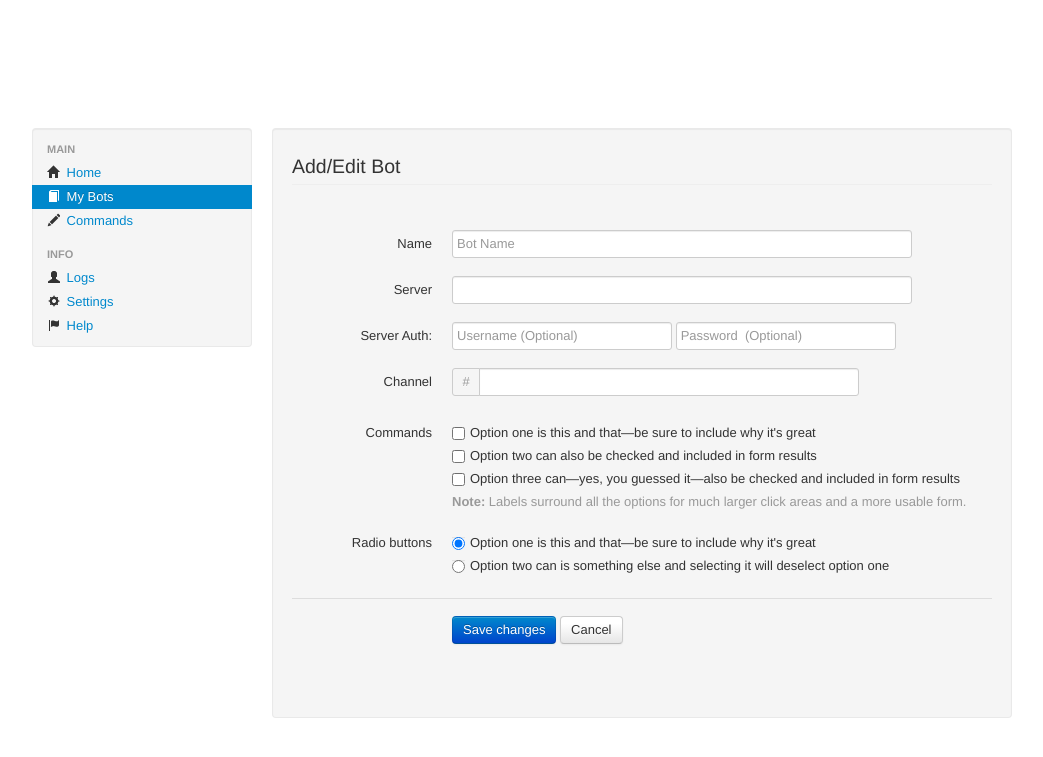
After one commit to super3/IRC-Bot, a PHP site: page /editbot.php in a window 1280 px wide. The commit adds this page. Shown: the top 757 px of the page, without its empty margins (138-1181 px from the left). Run offline with PHP 8.4, Linux system fonts and the light colour scheme.

Commit message:
EditBot Added

```diff
--- a/Style/custom.css
+++ b/Style/custom.css
@@ -14,3 +14,8 @@ body {
 
 /* Bootstrap Hacks */
 #mycenter { position:absolute; }
+#space td{ padding-top: 15px; }
+#space td div{ position: relative; top: -6px; }
+.right { float: right; }
+.left { float: left; }
+.text-right { text-align: right; }
--- /dev/null
+++ b/editbot.php
@@ -0,0 +1,77 @@
+<?php include_once('header.php'); ?>
+<div class="span3">
+    <?php $_GET['page'] = 'bot'; include_once('sidebar.php'); ?>
+</div>
+<div class="well span9">
+    <form class="form-horizontal">
+        <fieldset>
+          <legend>Add/Edit Bot</legend>
+          <div class="control-group">
+            <label class="control-label">Name</label>
+            <div class="controls">
+              <input class="span6" type="text" placeholder="Bot Name">
+            </div>
+
+          </div>
+          <div class="control-group">
+            <label class="control-label">Server</label>
+            <div class="controls">
+              <input class="span6" type="text">
+            </div>
+          </div>
+          <div class="control-group">
+            <label class="control-label">Server Auth:</label>
+            <div class="controls">
+                <input type="text" class="input-large" placeholder="Username (Optional)">
+                <input type="password" class="input-large" placeholder="Password  (Optional)">
+            </div>
+          </div>
+          <div class="control-group">
+            <label class="control-label" for="prependedInput">Channel</label>
+            <div class="controls">
+              <div class="input-prepend">
+                <span class="add-on">#</span>
+                <input class="span5" id="prependedInput" size="16" type="text">
+              </div>
+
+            </div>
+          </div>
+          <div class="control-group">
+            <label class="control-label" for="optionsCheckboxList">Commands</label>
+            <div class="controls">
+              <label class="checkbox">
+                <input type="checkbox" name="optionsCheckboxList1" value="option1">
+                Option one is this and that—be sure to include why it's great
+              </label>
+              <label class="checkbox">
+                <input type="checkbox" name="optionsCheckboxList2" value="option2">
+                Option two can also be checked and included in form results
+              </label>
+              <label class="checkbox">
+                <input type="checkbox" name="optionsCheckboxList3" value="option3">
+                Option three can—yes, you guessed it—also be checked and included in form results
+              </label>
+              <p class="help-block"><strong>Note:</strong> Labels surround all the options for much larger click areas and a more usable form.</p>
+            </div>
+          </div>
+          <div class="control-group">
+            <label class="control-label">Radio buttons</label>
+            <div class="controls">
+              <label class="radio">
+                <input type="radio" name="optionsRadios" id="optionsRadios1" value="option1" checked="">
+                Option one is this and that—be sure to include why it's great
+              </label>
+              <label class="radio">
+                <input type="radio" name="optionsRadios" id="optionsRadios2" value="option2">
+                Option two can is something else and selecting it will deselect option one
+              </label>
+            </div>
+          </div>
+          <div class="form-actions">
+            <button type="submit" class="btn btn-primary">Save changes</button>
+            <button type="reset" class="btn">Cancel</button>
+          </div>
+        </fieldset>
+      </form>
+</div>
+<?php include_once('footer.php'); ?>
```
Also changed, not shown: bot.php (+5 -2 lines).
